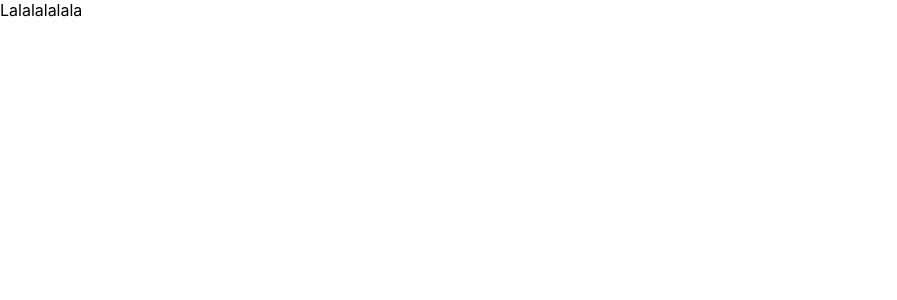
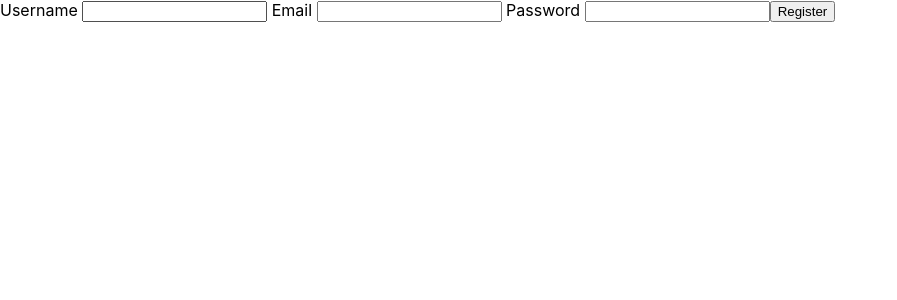
Before and after one commit to SaraBat/PlantMAMA-frontend, a React (Create React App) app: page /register in a window 1280 px wide. Shown: the top 300 px of the page, without its empty margins (0-897 px from the left). Built offline with nearby package versions, Linux system fonts and the light colour scheme.

Commit message:
registration works

```diff
--- a/src/App.js
+++ b/src/App.js
@@ -19,9 +19,10 @@ import { Provider } from 'react-redux';
 export const App = () => {
   const reducer = combineReducers({
     user: user.reducer,
-    thoughts: plants.reducer
+    plants: plants.reducer
   });
   const store = configureStore({ reducer })
+
   return (
     <Provider store={store}>
       <BrowserRouter>
--- a/src/pages/LandingPage.js
+++ b/src/pages/LandingPage.js
@@ -11,6 +11,7 @@ export const LandingPage = () => {
   }
   return (
     <div>
+      <h1> WELCOME TO PLANT MAMA </h1>
       <button type="button" onClick={onRegisterButtonClick}> Register </button>
       <button type="button" onClick={onLoginButtonClick}> Login </button>
     </div>
--- a/src/pages/Login.js
+++ b/src/pages/Login.js
@@ -10,17 +10,20 @@ export const Login = () => {
   const [email, setEmail] = useState('');
   const [password, setPassword] = useState('');
   // responsible for login
-  const [mode, setMode] = useState('login');
+  const mode = 'login';
   // dispatch to put access token into main component
   const dispatch = useDispatch();
   const navigate = useNavigate();
+  const onGoToRegistrationButtonClick = () => {
+    navigate('/register');
+  };
   // get accessToken from store
   const accessToken = useSelector((store) => store.user.accessToken);
   useEffect(() => {
     if (accessToken) {
-      navigate('/:username')
+      navigate(`/${username}`)
     }
-  }, [accessToken, navigate]);
+  }, [accessToken]);
   const onFormSubmit = (event) => {
     // form not to reload page
     event.preventDefault();
@@ -53,22 +56,6 @@ export const Login = () => {
   }
   return (
     <>
-      <label
-        htmlFor="register"> Register
-      </label>
-      <input
-        type="radio"
-        id="register"
-        checked={mode === 'register'}
-        onChange={() => setMode('register')} />
-      <label
-        htmlFor="login"> Login
-      </label>
-      <input
-        type="radio"
-        id="login"
-        checked={mode === 'login'}
-        onChange={() => setMode('login')} />
       <form onSubmit={onFormSubmit}>
         <label htmlFor="username"> Username </label>
         <input
@@ -88,8 +75,12 @@ export const Login = () => {
           id="password"
           value={password}
           onChange={(e) => setPassword(e.target.value)} />
-        <button type="submit">Submit</button>
+        <button type="submit">Login</button>
       </form>
+      <button
+        type="button"
+        onClick={onGoToRegistrationButtonClick}> register as a Plant Parent
+      </button>
     </>
   )
 }
--- a/src/pages/Register.js
+++ b/src/pages/Register.js
@@ -1,9 +1,77 @@
-import React from 'react'
+/* eslint-disable jsx-a11y/label-has-associated-control */
+import React, { useEffect, useState } from 'react';
+import { useDispatch, useSelector } from 'react-redux';
+import { useNavigate } from 'react-router-dom';
+import { API_URL } from 'utils/BackendUrl';
+import user from 'reducers/user';
 
 export const Register = () => {
+  const [username, setUsername] = useState('');
+  const [email, setEmail] = useState('');
+  const [password, setPassword] = useState('');
+  const mode = 'register';
+  // dispatch to put access token into main component
+  const dispatch = useDispatch();
+  const navigate = useNavigate();
+  // get accessToken from store
+  const accessToken = useSelector((store) => store.user.accessToken);
+  useEffect(() => {
+    if (accessToken) {
+      navigate(`/${username}`)
+    }
+  }, [accessToken]);
+  const onFormSubmit = (event) => {
+    // form not to reload page
+    event.preventDefault();
+    const options = {
+      method: 'POST',
+      headers: {
+        'Content-Type': 'application/json'
+      },
+      // eslint-disable-next-line object-shorthand
+      body: JSON.stringify({ username: username, email: email, password: password })
+    };
+    fetch(API_URL(mode), options)
+      .then((response) => response.json())
+      .then((data) => {
+        if (data.success) {
+          console.log(data)
+          dispatch(user.actions.setAccessToken(data.response.accessToken));
+          dispatch(user.actions.setUsername(data.response.username));
+          dispatch(user.actions.setEmail(data.response.email));
+          dispatch(user.actions.setUserId(data.response.id));
+          dispatch(user.actions.setError(null));
+          navigate('/login')
+        } else {
+          dispatch(user.actions.setAccessToken(null));
+          dispatch(user.actions.setUsername(null));
+          dispatch(user.actions.setEmail(null));
+          dispatch(user.actions.setUserId(null));
+          dispatch(user.actions.setError(data.response))
+        }
+      })
+  }
   return (
-    <div>
-      Lalalalalala
-    </div>
+    <form onSubmit={onFormSubmit}>
+      <label htmlFor="username"> Username </label>
+      <input
+        type="text"
+        id="username"
+        value={username}
+        onChange={(e) => setUsername(e.target.value)} />
+      <label htmlFor="email"> Email </label>
+      <input
+        type="email"
+        id="email"
+        value={email}
+        onChange={(e) => setEmail(e.target.value)} />
+      <label htmlFor="password"> Password </label>
+      <input
+        type="password"
+        id="password"
+        value={password}
+        onChange={(e) => setPassword(e.target.value)} />
+      <button type="submit">Register</button>
+    </form>
   )
 }
--- a/src/utils/BackendUrl.js
+++ b/src/utils/BackendUrl.js
@@ -1,3 +1,3 @@
-const BASE_URL = 'https://plantmama-backend-dcpvdmziha-od.a.run.app/';
+const BASE_URL = 'https://plantmama-backend-dcpvdmziha-od.a.run.app';
 
 export const API_URL = (slug) => `${BASE_URL}/${slug}`
```
Also changed, not shown: src/pages/UserProfile.js (+8 -6 lines), src/reducers/plants.js (line endings or trailing spaces).
